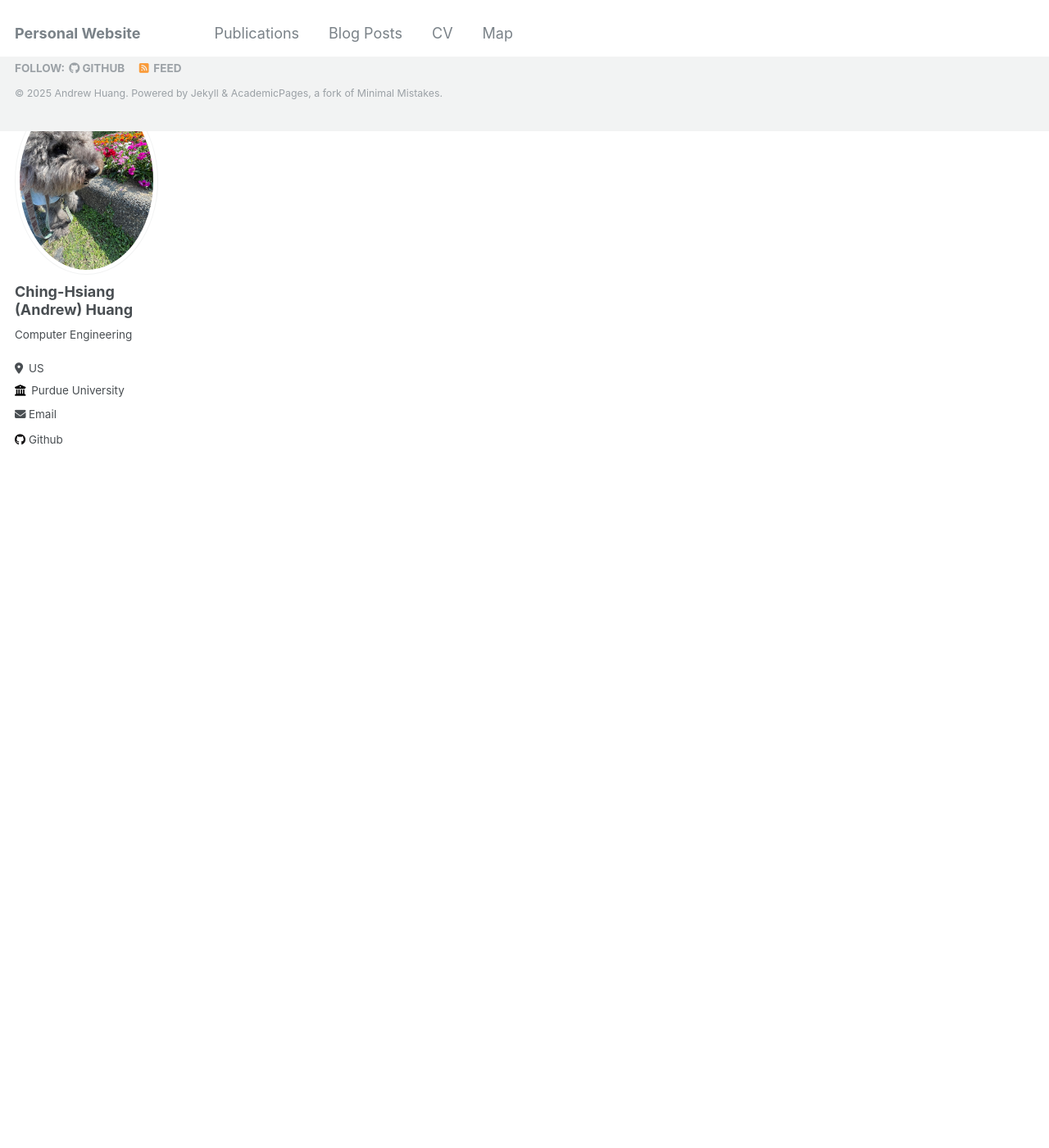
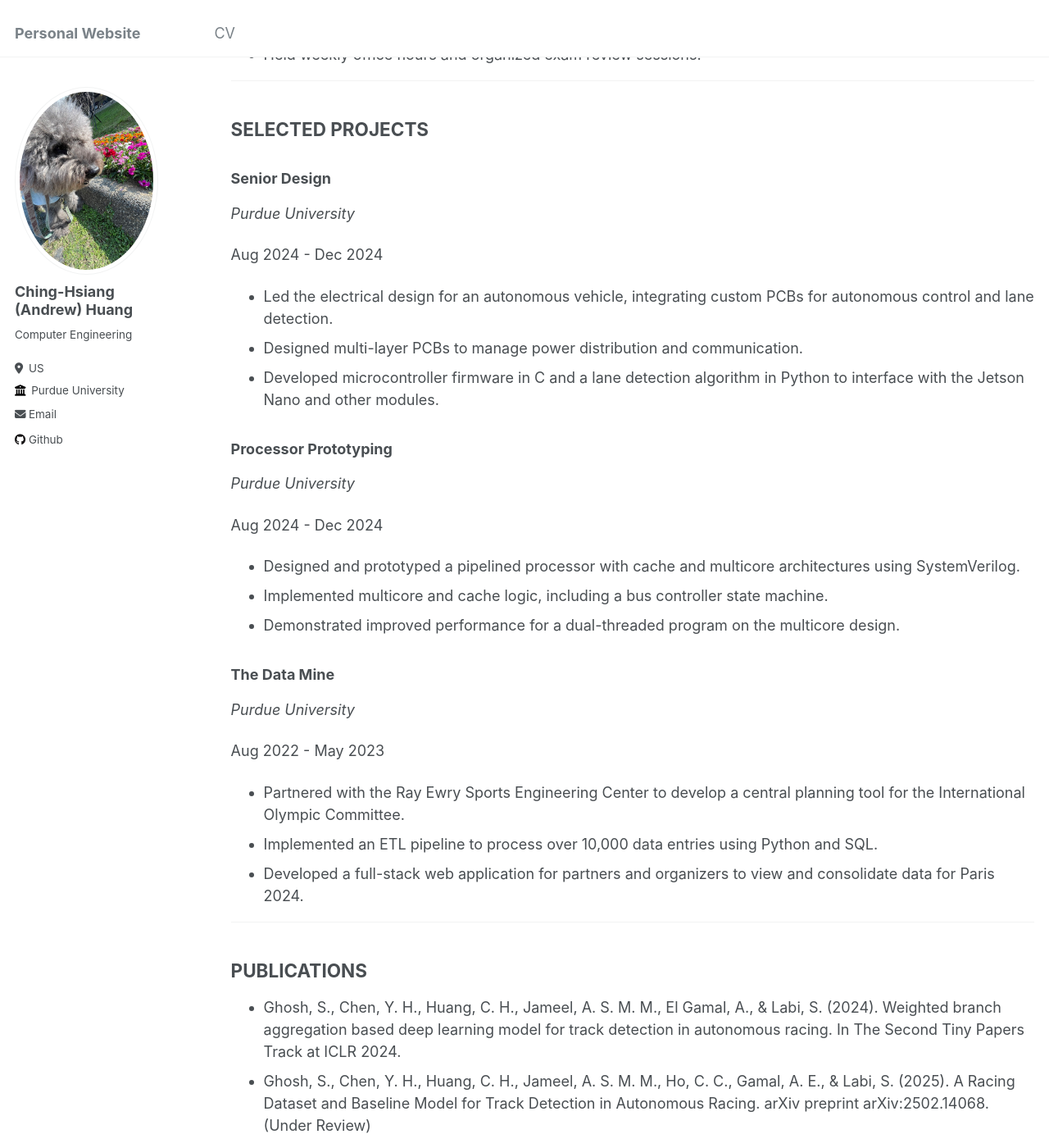
Before and after one commit to andrewh1001/website, a Jekyll site: the page built from _pages/cv.md, in a window 1280 px wide and 1400 px high, scrolled down 1240 px. Shown: the whole window at 82% size. Built offline with Jekyll 4.4.1, drawn with Linux system fonts in a browser that asks for light colours; some of the changed text lies outside the part shown.

Commit message:
update to new cv

```diff
--- a/_pages/cv.md
+++ b/_pages/cv.md
@@ -8,20 +8,116 @@ redirect_from:
 ---
 {% include base_path %}
 
-Education
-=========
+## EDUCATION
 
-* B.S. in Computer Engineering, Purdue University, 2024
+**Master of Science in Electrical & Computer Engineering**
+University of Michigan, Ann Arbor, MI (Expected Aug 2027)
 
-Work experience
-===============
+**Bachelor of Science in Computer Engineering with Distinction**
+Purdue University, West Lafayette, IN (Dec 2024)
 
-Skills
-======
+---
 
-Publications
-============
+## RESEARCH EXPERIENCE
 
-<ul>{% for post in site.publications reversed %}
+### Undergraduate Research Assistant
+
+*ECELabs, Purdue University*
+
+Jun 2023 - Dec 2024
+
+* Built an online FPGA learning platform used by over 200 students.
+* Designed a full-stack dashboard to monitor device performance and platform usage.
+* Enhanced Diagram-to-SystemVerilog and SystemVerilog-to-Diagram translation functionality by 50x.
+* Implemented Design Rule Check and Linter to improve students' design efficiency.
+* Developed VGA and audio expansions for ICE 40 FPGA.
+
+### Undergraduate Research Assistant
+
+*Autonomous Motorsport Purdue, Purdue University*
+
+Aug 2023 - Dec 2024
+
+* Assisted in research on computer vision models for autonomous racing.
+* Developed a high-speed lane detection algorithm, achieving 47x faster inference speed compared to YOLOv8.
+* Collaborated with the Purdue AI Racing team to integrate the algorithm into their vehicle.
+
+---
+
+## TEACHING EXPERIENCE
+
+**Teaching Assistant**
+*Department of Computer Science, Purdue University*
+
+Jan 2023 - Dec 2024
+
+* Led in-person lab sessions on C programming for over 50 students.
+* Held weekly office hours and organized exam review sessions.
+
+---
+
+## SELECTED PROJECTS
+
+### Senior Design
+
+*Purdue University*
+
+Aug 2024 - Dec 2024
+
+* Led the electrical design for an autonomous vehicle, integrating custom PCBs for autonomous control and lane detection.
+* Designed multi-layer PCBs to manage power distribution and communication.
+* Developed microcontroller firmware in C and a lane detection algorithm in Python to interface with the Jetson Nano and other modules.
+
+### Processor Prototyping
+
+*Purdue University*
+
+Aug 2024 - Dec 2024
+
+* Designed and prototyped a pipelined processor with cache and multicore architectures using SystemVerilog.
+* Implemented multicore and cache logic, including a bus controller state machine.
+* Demonstrated improved performance for a dual-threaded program on the multicore design.
+
+### The Data Mine
+
+*Purdue University*
+
+Aug 2022 - May 2023
+
+* Partnered with the Ray Ewry Sports Engineering Center to develop a central planning tool for the International Olympic Committee.
+* Implemented an ETL pipeline to process over 10,000 data entries using Python and SQL.
+* Developed a full-stack web application for partners and organizers to view and consolidate data for Paris 2024.
+
+---
+
+## PUBLICATIONS
+
+* Ghosh, S., Chen, Y. H., Huang, C. H., Jameel, A. S. M. M., El Gamal, A., & Labi, S. (2024). Weighted branch aggregation based deep learning model for track detection in autonomous racing. In The Second Tiny Papers Track at ICLR 2024.
+* Ghosh, S., Chen, Y. H., Huang, C. H., Jameel, A. S. M. M., Ho, C. C., Gamal, A. E., & Labi, S. (2025). A Racing Dataset and Baseline Model for Track Detection in Autonomous Racing. arXiv preprint arXiv:2502.14068. (Under Review)
+
+---
+
+## CONFERENCE PRESENTATIONS
+
+* Ghosh, S., Chen, Y.H., Huang, C.H., Jameel, A.S.M.M., El Gamal, A., Labi, S. (2024). Weighted branch aggregation based deep learning model for track detection in autonomous racing. Presented at the 12th International Conference on Learning Representations (ICLR 2024), May 7-11, 2024, Vienna, Austria.
+* Ghosh, S., Chen, Y. H., Huang, C. H., Ho, C. C., & Labi, S. (2024). Purdue Vertically Integrated Program (VIP) for the Autonomous Motorsports Purdue Club. Presented at Next-Generation Transport Systems Conference (NGTS-4), Sep 2, 2024, West Lafayette, IN. (Poster)
+
+---
+
+## AWARDS AND HONORS
+
+* Electrical and Computer Engineering General Scholarship, Purdue University (2023)
+* Dean's List, Purdue University (2021-2024)
+* Share with the World Award for Vertically Integrated Projects, Purdue University (2024)
+
+---
+
+## TECHNICAL SKILLS
+
+* **Programming:** Python, PyTorch, C, SystemVerilog, Java
+* **Hardware/Tools:** RTL design, FPGA (iCE40), ESP32, STM32
+* **Languages:** English (Proficient), Mandarin (Proficient)
+
+<!--<ul>{% for post in site.publications reversed %}
     {% include archive-single-cv.html %}
-  {% endfor %}</ul>
+  {% endfor %}</ul>/-->
```
Also changed, not shown: _data/navigation.yml (+6 -6 lines), _publications/2024-05-11-wba.md (+1 -1 lines), _publications/2025-08-29-racing.md (added, +13 -0 lines).
